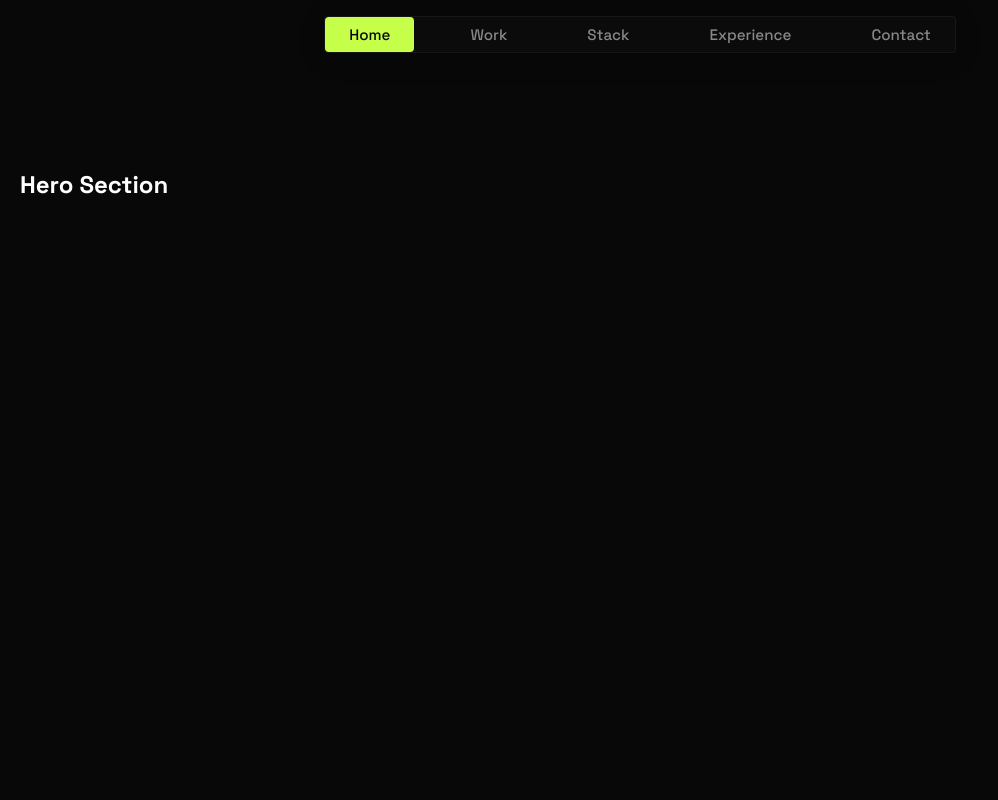
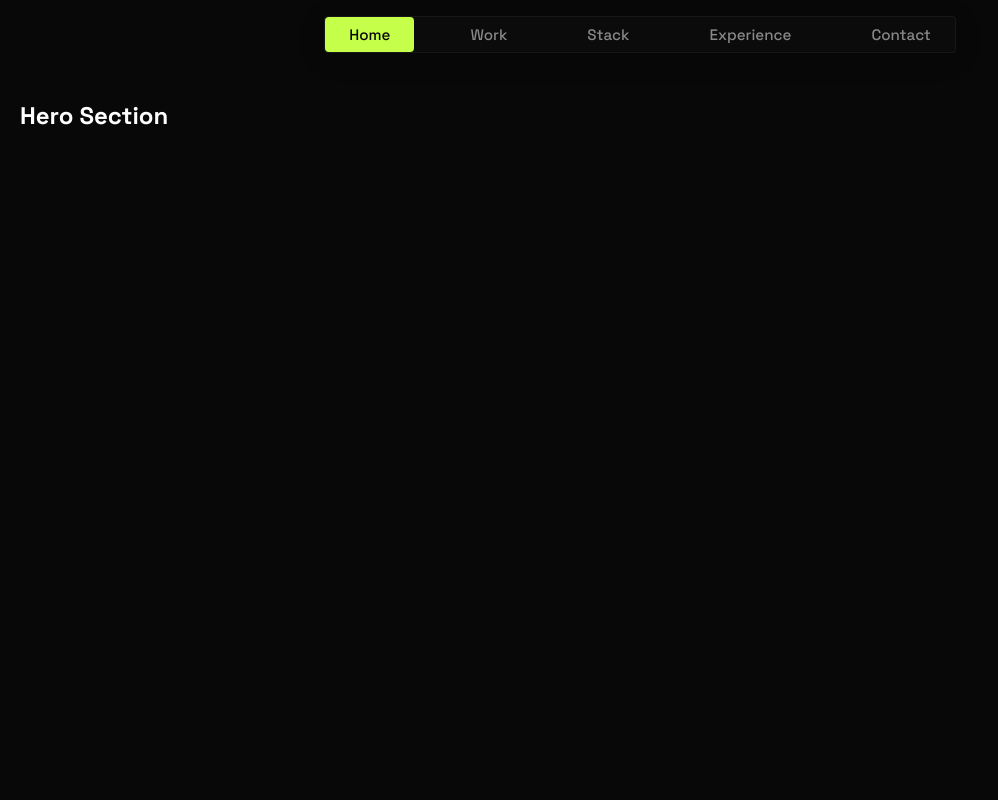
Before and after one commit to fariassdev/portfolio, a Next.js app: page / in a window 1280 px wide. Shown: the top 800 px of the page, without its empty margins (0-998 px from the left). Built offline with nearby package versions, Linux system fonts and the light colour scheme.

Commit message:
refactor: use fixed height on navbar and adjust page margin top

```diff
--- a/src/app/globals.css
+++ b/src/app/globals.css
@@ -21,8 +21,7 @@
     --color-text-muted: #888888;
 
     --spaceOuter: 24px;
-    --space2XL: 64px;
-    --mobileNavOffset: calc(var(--spaceOuter) * 2 + var(--space2XL));
+    --headerHeight: 64px;
     --durationM: 0.3s;
   }
 
--- a/src/app/page.module.css
+++ b/src/app/page.module.css
@@ -5,10 +5,11 @@
   font-family: var(--font-sans);
   background-color: var(--color-bg);
   color: var(--color-text);
+  margin-top: calc(var(--headerHeight) * -1);
 }
 
-.main {
-  display: flex;
-  flex-direction: column;
-  width: 100%;
+@media (--mediaMobile) {
+  .page {
+    margin-top: 0;
+  }
 }
--- a/src/app/page.tsx
+++ b/src/app/page.tsx
@@ -3,7 +3,6 @@ import styles from './page.module.css';
 export default function Home() {
   return (
     <div className={styles.page}>
-      <main className={styles.main}>
       <section
         id="hero"
         style={{ minHeight: '100vh', width: '100%', padding: '100px 20px' }}
@@ -44,7 +43,6 @@ export default function Home() {
       >
         <h2>Contact Section</h2>
       </section>
-      </main>
     </div>
   );
 }
--- a/src/components/ui/Navbar/navbar.module.css
+++ b/src/components/ui/Navbar/navbar.module.css
@@ -2,6 +2,7 @@
   position: sticky;
   top: 0;
   z-index: 100;
+  height: var(--headerHeight);
 }
 
 .navbar {
@@ -91,7 +92,6 @@
   .header {
     position: fixed;
     top: 0;
-    left: 0;
     right: 0;
   }
 
```
Lines whose indentation alone changed are shown as unchanged.
